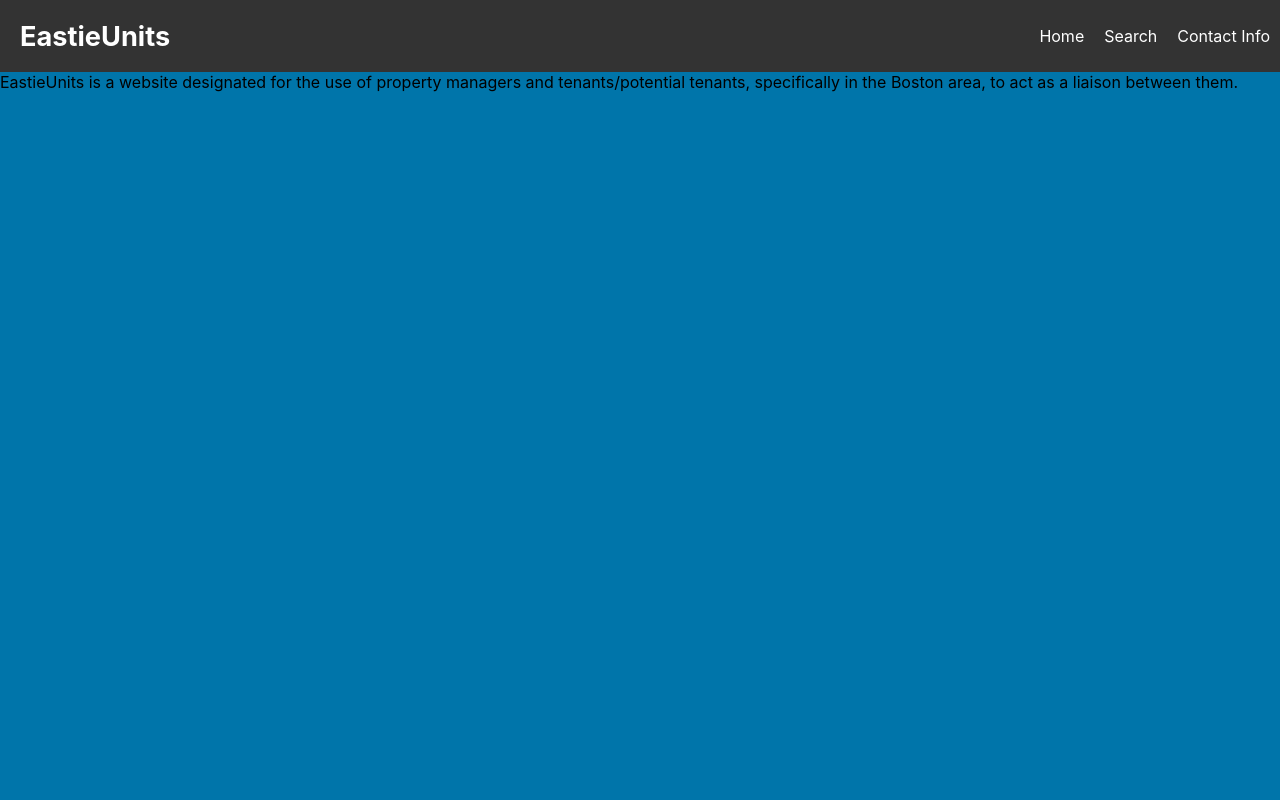
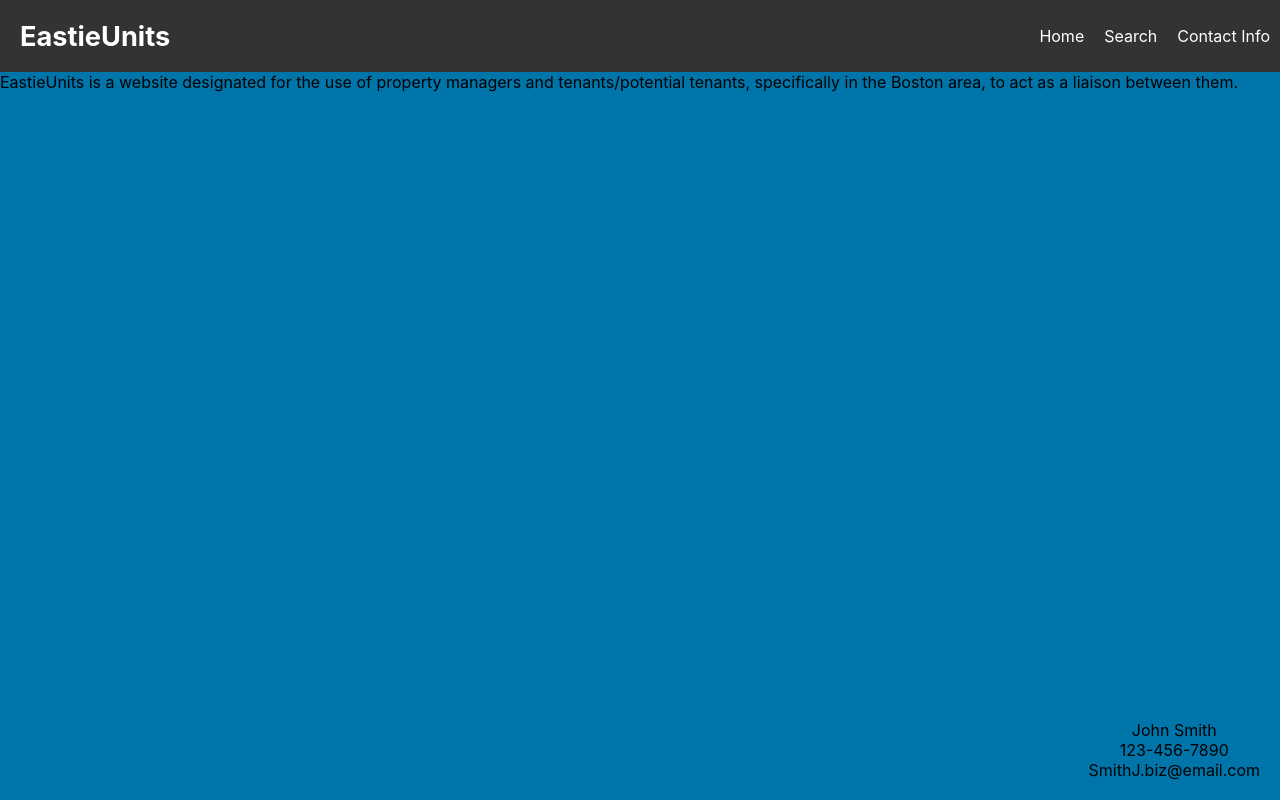
Before and after one commit to osullc2/EastieUnits, a React (Create React App) app: page / in a window 1280 px wide. Built offline with nearby package versions, Linux system fonts and the light colour scheme.

Commit message:
Added contact info section (fake info)

```diff
--- a/src/App.js
+++ b/src/App.js
@@ -1,4 +1,5 @@
 import './App.css';
+import Contact from "./components/Contact"
 import Header from "./components/Header"
 
 function App() {
@@ -7,8 +8,13 @@ function App() {
 
     <div className="EastieUnits">
       <Header />
+
+
+
+
       <p1>EastieUnits is a website designated for the use of property managers and tenants/potential tenants,
           specifically in the Boston area, to act as a liaison between them.</p1>
+      <Contact />
     </div>
 
   );
--- /dev/null
+++ b/src/components/Contact.css
@@ -0,0 +1,7 @@
+.contact-text {
+    position: absolute;
+    bottom: 0;
+    right: 0;
+    text-align: center; /* Align the text to the right */
+    margin: 20px; /* Add some margin for spacing */
+}
--- /dev/null
+++ b/src/components/Contact.js
@@ -0,0 +1,24 @@
+import "./Contact.css"
+
+function Contact(){
+    return(
+    <>
+        <div className="contact-text">
+        <br />
+        <p1>
+            John Smith
+        </p1>
+        <br />
+        <p2>
+            123-456-7890
+        </p2>
+        <br />
+        <p3>
+            SmithJ.biz@email.com
+        </p3>
+        </div>
+    </>
+    )
+}
+
+export default Contact
```
